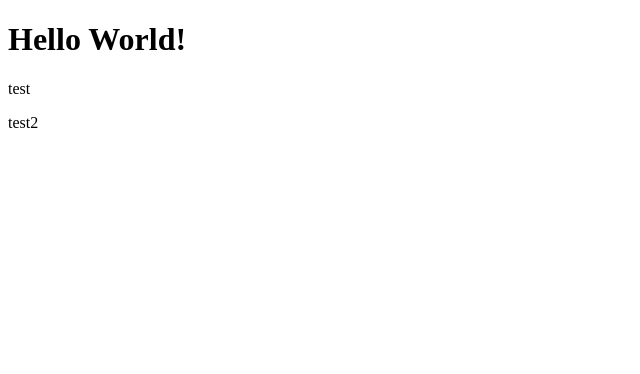
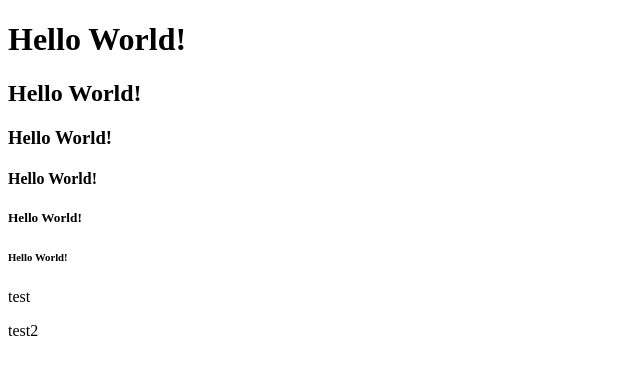
Before and after one commit to aejmil/html-boilerplate, a plain HTML site: page index.html in a window 1280 px wide. Shown: the whole page, without its empty margins (0-640 px from the left). Drawn offline with Linux system fonts and the light colour scheme.

Commit message:
testing headings

```diff
--- a/index.html
+++ b/index.html
@@ -7,6 +7,11 @@
 
     <body>
         <h1>Hello World!</h1>
+        <h2>Hello World!</h2>
+        <h3>Hello World!</h3>
+        <h4>Hello World!</h4>
+        <h5>Hello World!</h5>
+        <h6>Hello World!</h6>
         <p>test</p>
         <p>test2</p>
     </body>
```
